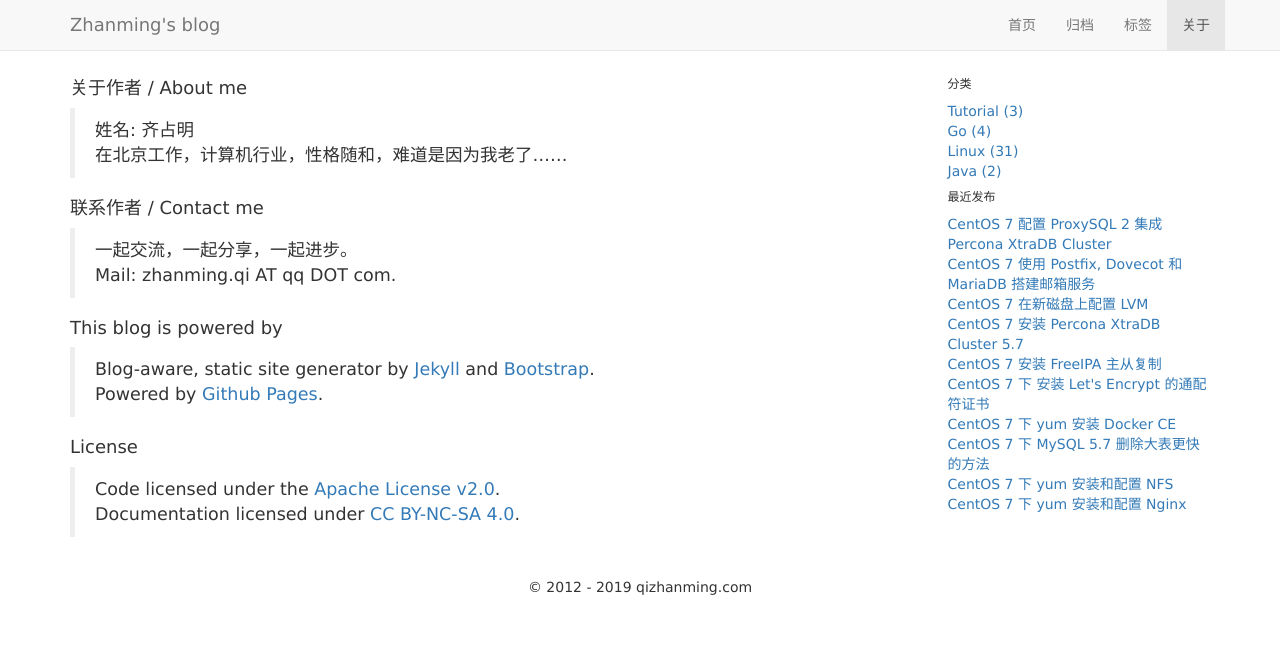
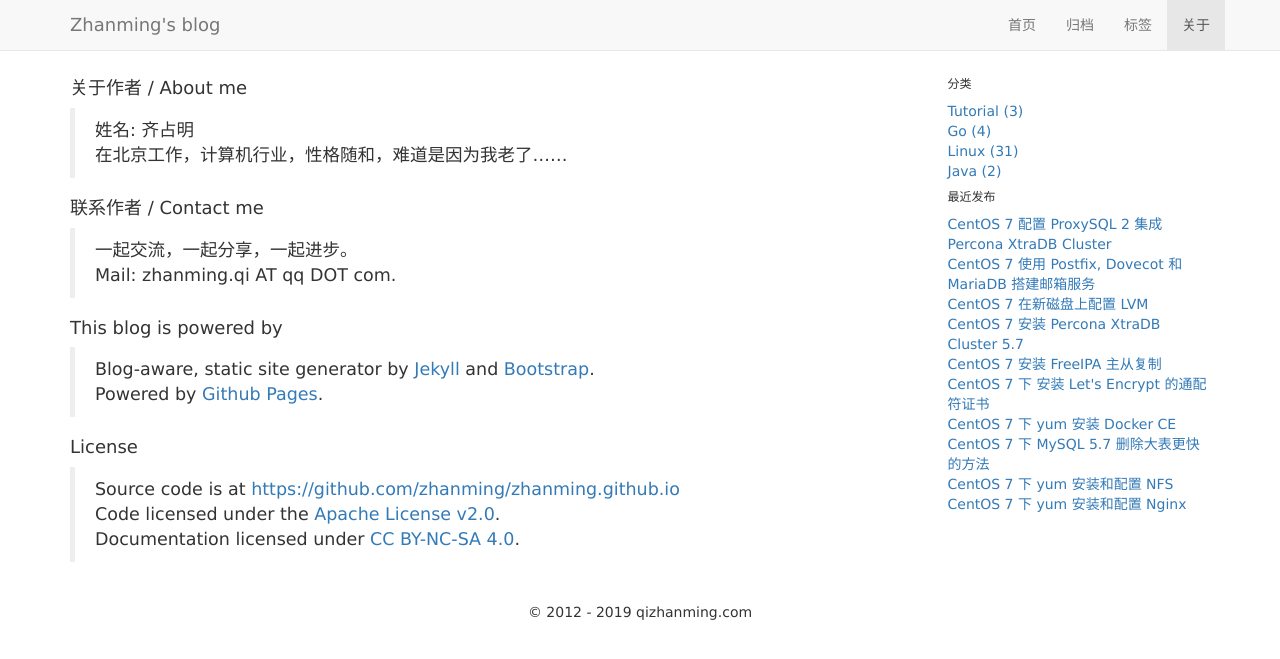
Before and after one commit to zhanming/zhanming.github.com, a Jekyll site: the page built from blog/about.md, in a window 1280 px wide. Shown: the top 659 px of the page. Built offline with Jekyll 4.4.1, drawn with Linux system fonts in a browser that asks for light colours.

Commit message:
add source code addr.

```diff
--- a/blog/about.md
+++ b/blog/about.md
@@ -17,9 +17,9 @@ title: About
 > Powered by [Github Pages][3].
 
 #### License
+> Source code is at <https://github.com/zhanming/zhanming.github.io>
 > Code licensed under the [Apache License v2.0][4].
 > Documentation licensed under [CC BY-NC-SA 4.0][5].
-
 
 [0]: http://qizhanming.com
 [1]: https://github.com/mojombo/jekyll
```
